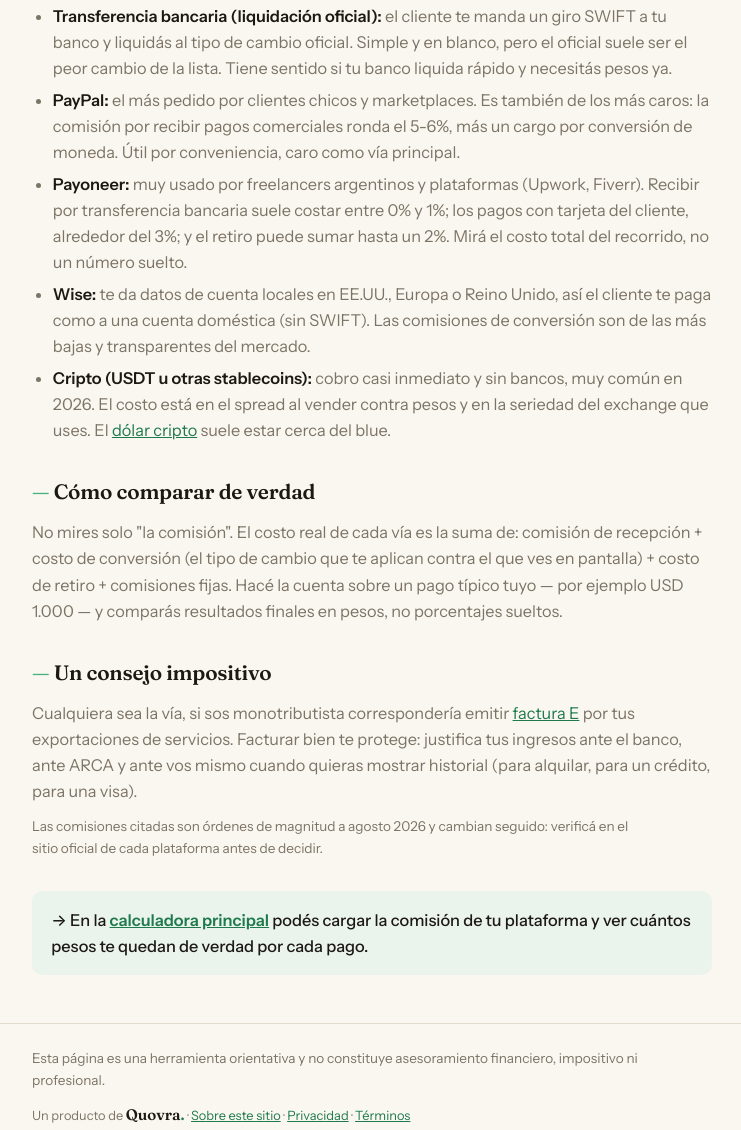
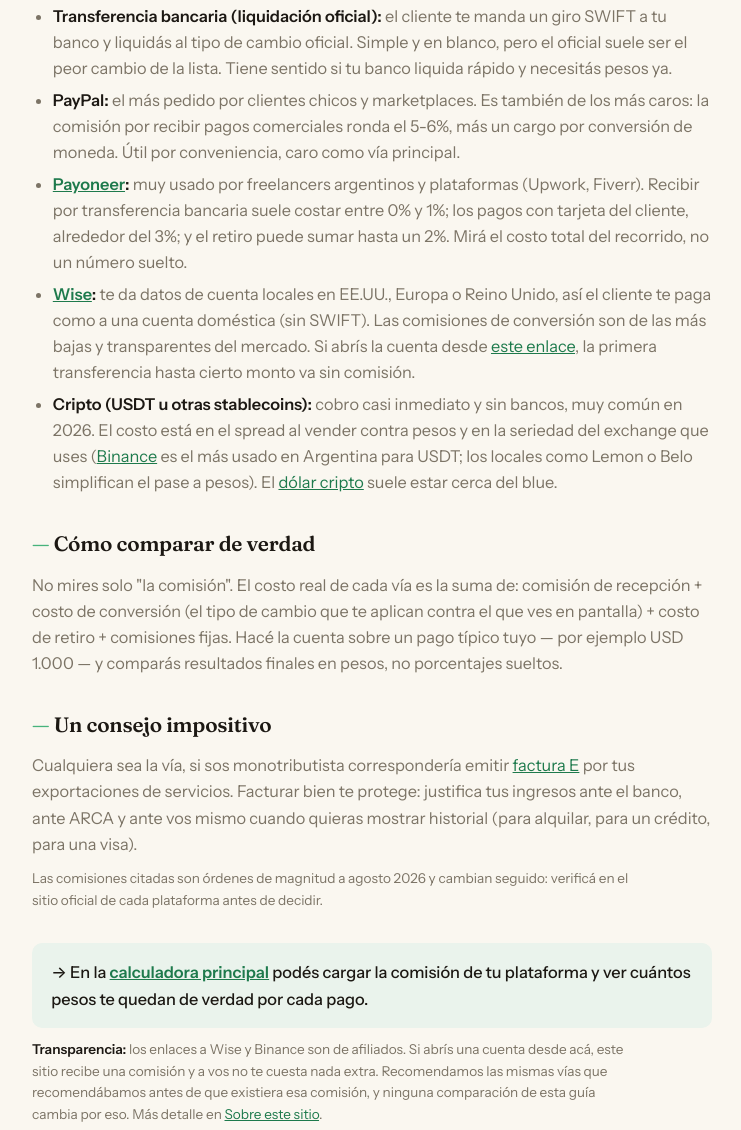
Before and after one commit to SebastianElustondo/cuanto-cobro, a website: page guias/cobrar-del-exterior.html in a window 1280 px wide. Shown: the part 646-1776 px from the top of the page, without its empty margins (268-1009 px from the left). Drawn offline with Linux system fonts and the light colour scheme.

Commit message:
Affiliate links for Wise and Binance with disclosure (#21) (#26)

```diff
--- a/guias/cobrar-del-exterior.html
+++ b/guias/cobrar-del-exterior.html
@@ -55,9 +55,9 @@
 <ul>
 <li><strong>Transferencia bancaria (liquidación oficial):</strong> el cliente te manda un giro SWIFT a tu banco y liquidás al tipo de cambio oficial. Simple y en blanco, pero el oficial suele ser el peor cambio de la lista. Tiene sentido si tu banco liquida rápido y necesitás pesos ya.</li>
 <li><strong>PayPal:</strong> el más pedido por clientes chicos y marketplaces. Es también de los más caros: la comisión por recibir pagos comerciales ronda el 5-6%, más un cargo por conversión de moneda. Útil por conveniencia, caro como vía principal.</li>
-<li><strong>Payoneer:</strong> muy usado por freelancers argentinos y plataformas (Upwork, Fiverr). Recibir por transferencia bancaria suele costar entre 0% y 1%; los pagos con tarjeta del cliente, alrededor del 3%; y el retiro puede sumar hasta un 2%. Mirá el costo total del recorrido, no un número suelto.</li>
-<li><strong>Wise:</strong> te da datos de cuenta locales en EE.UU., Europa o Reino Unido, así el cliente te paga como a una cuenta doméstica (sin SWIFT). Las comisiones de conversión son de las más bajas y transparentes del mercado.</li>
-<li><strong>Cripto (USDT u otras stablecoins):</strong> cobro casi inmediato y sin bancos, muy común en 2026. El costo está en el spread al vender contra pesos y en la seriedad del exchange que uses. El <a href="/">dólar cripto</a> suele estar cerca del blue.</li>
+<li><strong><a href="https://www.payoneer.com/" target="_blank" rel="noopener">Payoneer</a>:</strong> muy usado por freelancers argentinos y plataformas (Upwork, Fiverr). Recibir por transferencia bancaria suele costar entre 0% y 1%; los pagos con tarjeta del cliente, alrededor del 3%; y el retiro puede sumar hasta un 2%. Mirá el costo total del recorrido, no un número suelto.</li>
+<li><strong><a href="https://wise.com/invite/dic/sebastiane395" target="_blank" rel="sponsored noopener">Wise</a>:</strong> te da datos de cuenta locales en EE.UU., Europa o Reino Unido, así el cliente te paga como a una cuenta doméstica (sin SWIFT). Las comisiones de conversión son de las más bajas y transparentes del mercado. Si abrís la cuenta desde <a href="https://wise.com/invite/dic/sebastiane395" target="_blank" rel="sponsored noopener">este enlace</a>, la primera transferencia hasta cierto monto va sin comisión.</li>
+<li><strong>Cripto (USDT u otras stablecoins):</strong> cobro casi inmediato y sin bancos, muy común en 2026. El costo está en el spread al vender contra pesos y en la seriedad del exchange que uses (<a href="https://accounts.binance.com/register?ref=GRO_28502_789GR" target="_blank" rel="sponsored noopener">Binance</a> es el más usado en Argentina para USDT; los locales como Lemon o Belo simplifican el pase a pesos). El <a href="/">dólar cripto</a> suele estar cerca del blue.</li>
 </ul>
 
 <h2>Cómo comparar de verdad</h2>
@@ -69,6 +69,7 @@
 <p class="nota-chica">Las comisiones citadas son órdenes de magnitud a agosto 2026 y cambian seguido: verificá en el sitio oficial de cada plataforma antes de decidir.</p>
 
 <div class="cta-tool">→ En la <a href="/">calculadora principal</a> podés cargar la comisión de tu plataforma y ver cuántos pesos te quedan de verdad por cada pago.</div>
+<p class="nota-chica aviso-afiliados"><strong>Transparencia:</strong> los enlaces a Wise y Binance son de afiliados. Si abrís una cuenta desde acá, este sitio recibe una comisión y a vos no te cuesta nada extra. Recomendamos las mismas vías que recomendábamos antes de que existiera esa comisión, y ninguna comparación de esta guía cambia por eso. Más detalle en <a href="/sobre#afiliados">Sobre este sitio</a>.</p>
 </article>
 
 </div>
```
Also changed, not shown: sobre.html (+3 -0 lines), CHANGELOG.md.
